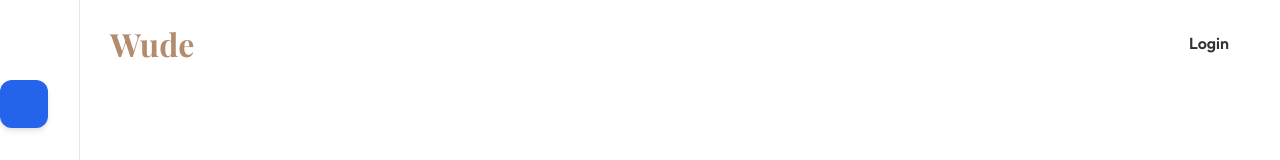
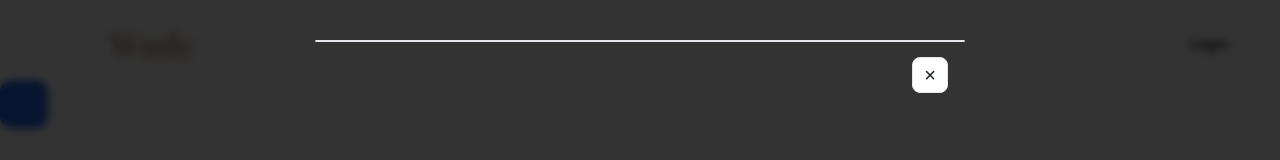
Before and after one commit to MohammedTuri/wude-backend, a website: page public/index.html in a window 1280 px wide. Shown: the top 160 px of the page. Drawn offline with nearby package versions, Linux system fonts and the light colour scheme; some icons are missing.

Commit message:
Force modal visibility on desktop

```diff
--- a/public/style.css
+++ b/public/style.css
@@ -557,3 +557,34 @@ h1, h2, h3, h4, h5, h6 { font-family: 'Outfit', sans-serif; font-weight: 700; co
         padding: 15px !important;
     }
 }
+
+/* Final Modal Visibility Fixes */
+.modal-overlay {
+    position: fixed !important;
+    top: 0 !important;
+    left: 0 !important;
+    width: 100vw !important;
+    height: 100vh !important;
+    z-index: 9999 !important;
+    background: rgba(0,0,0,0.8) !important;
+    display: flex !important;
+    justify-content: center !important;
+    align-items: flex-start !important;
+    padding-top: 40px !important;
+    overflow-y: auto !important;
+}
+
+.modal-content {
+    background: white !important;
+    width: 95% !important;
+    max-width: 650px !important;
+    border-radius: 16px !important;
+    position: relative !important;
+    margin-bottom: 50px !important;
+    overflow: visible !important;
+}
+
+#modal-body {
+    padding: 0 !important;
+    width: 100% !important;
+}
```
